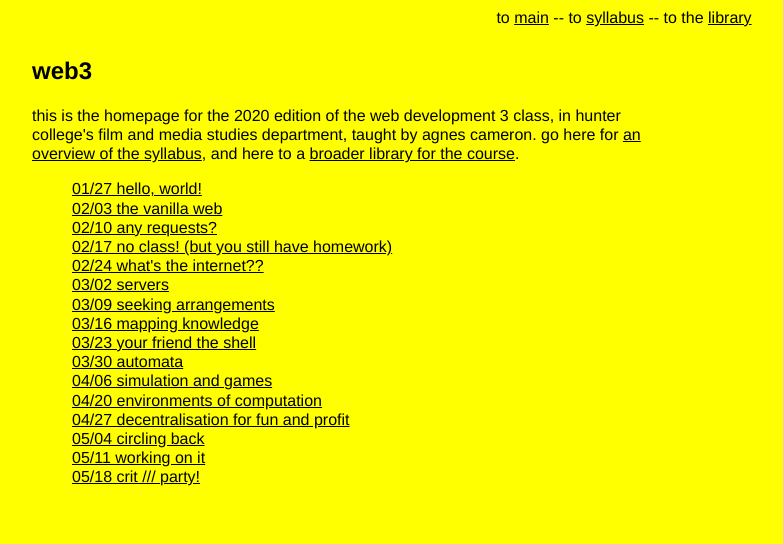
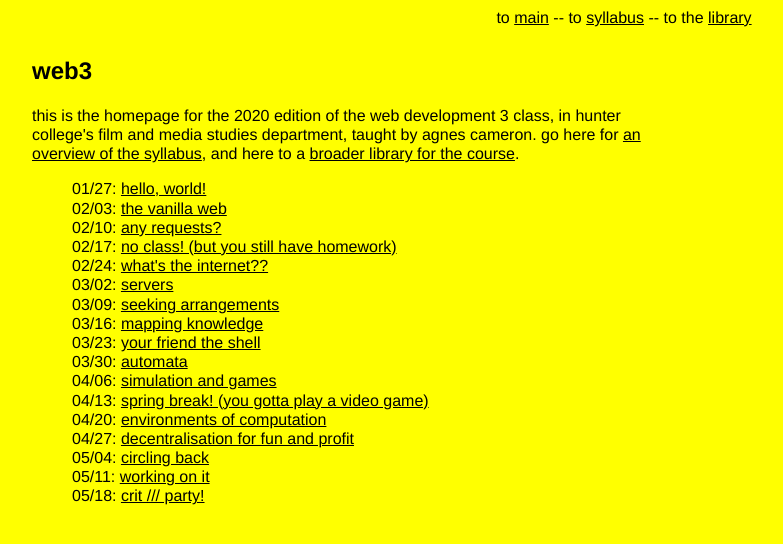
Before and after one commit to agnescameron/teaching-site, a Jekyll site: the page built from index.html, in a window 1280 px wide. Shown: the top 544 px of the page, without its empty margins (16-799 px from the left). Built offline with Jekyll 4.4.1, drawn with Linux system fonts in a browser that asks for light colours.

Commit message:
more look, more feel

```diff
--- /dev/null
+++ b/_posts/2020-04-13-spring-break.md
@@ -0,0 +1,7 @@
+---
+layout: post
+title: spring break! (you gotta play a video game)
+permalink: /springbreak/
+---
+
+(no you do, one from the list)
--- a/index.html
+++ b/index.html
@@ -10,7 +10,7 @@ this is the homepage for the 2020 edition of the web development 3 class, in hun
       <ul class="noPoints">
       {% for post in site.posts reversed %}
         <li>
-          <a href="{{ post.url }}">{{ post.date | date: "%m/%d" }}  {{ post.title }}</a>
+          {{ post.date | date: "%m/%d" }}:  <a href="{{ post.url }}">{{ post.title }}</a>
         </li>
       {% endfor %}
     </ul>
```
